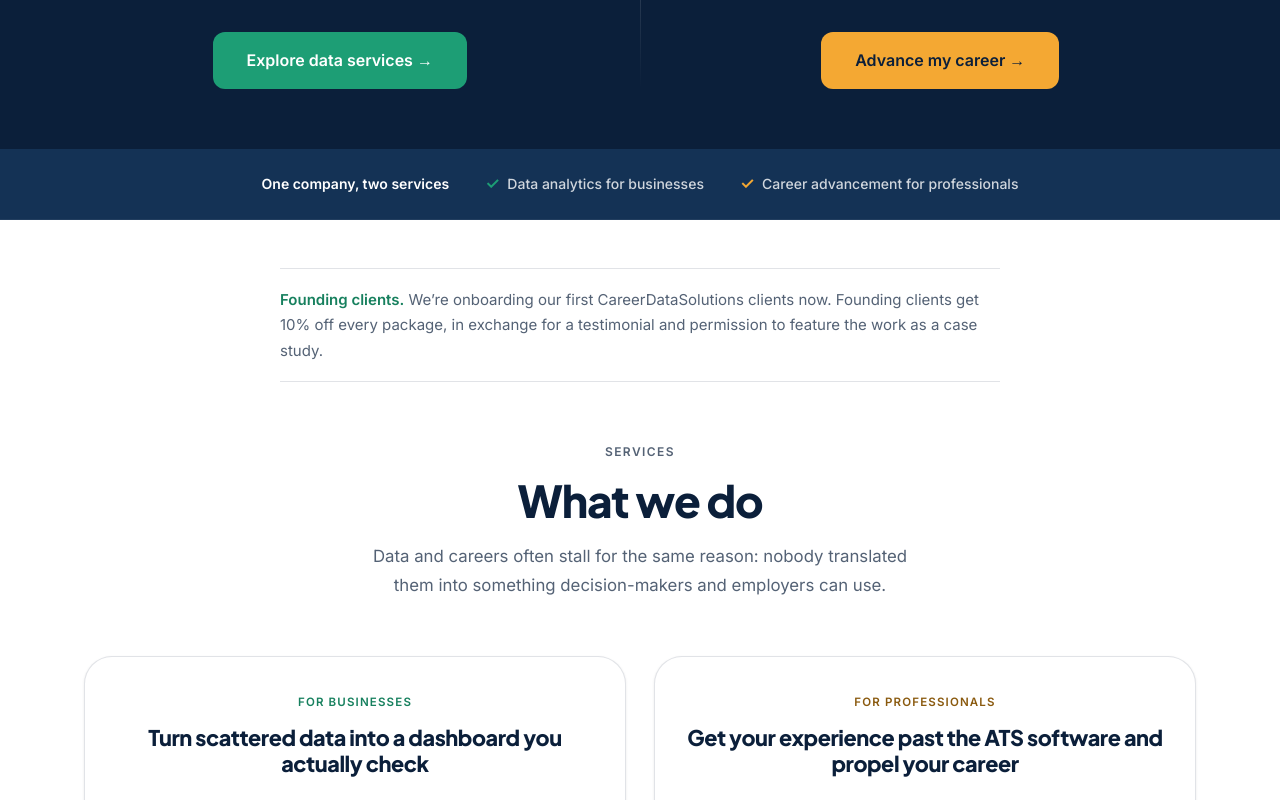
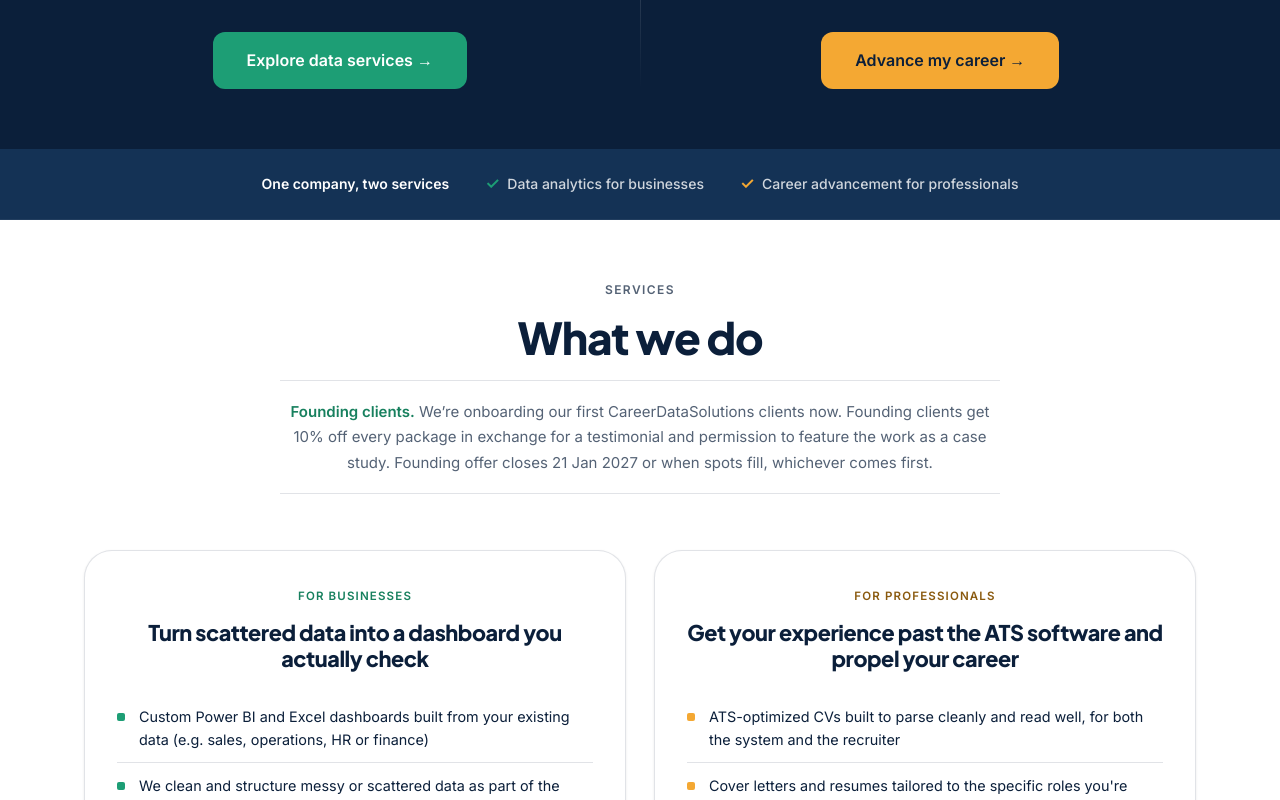
Before and after one commit to J4hz/CareerDataSolutions, a React (Vite) app: page / in a window 1280 px wide. Shown: the part 534-1334 px from the top of the page. Built offline with nearby package versions, Linux system fonts and the light colour scheme.

Commit message:
Copy update: founder title and quote, packages heroes, founding clients block and 21 Jan 2027 close date

```diff
--- a/src/components/AboutSection.jsx
+++ b/src/components/AboutSection.jsx
@@ -86,7 +86,6 @@ export default function AboutSection() {
               before the proof block says where Kabiru has already been. */}
           <FoundingClientsCallout
             tone="dark"
-            variant="discount"
             className="about-sec__founding"
           />
 
--- a/src/components/FoundingClientsCallout.jsx
+++ b/src/components/FoundingClientsCallout.jsx
@@ -1,5 +1,4 @@
 import {
-  discountOfferCopy,
   foundingClientsCopy,
   isFoundingClientsActive,
 } from '../content/foundingClients';
@@ -13,12 +12,6 @@ import '../styles/founding-clients.css';
  * drift apart. If the offer has lapsed (window closed or engagement cap
  * reached) this renders nothing at all rather than stale copy.
  *
- * VARIANT: which of the two copy blocks to state the offer with. `founding`
- * keeps the "Founding Clients" framing and is used by the homepage alone;
- * `discount` leads with the percentage instead and is what every other
- * surface takes. Both are built from the same discountPercent constant, so
- * picking the wrong one can misword the offer but never misprice it.
- *
  * COLOUR: on the light tone the lead-in takes --accent-ink, so it is gold
  * inside /career/* and teal inside /data/* and on the homepage. On the dark
  * About section it stays white, keeping that section monochrome.
@@ -29,13 +22,11 @@ import '../styles/founding-clients.css';
  */
 export default function FoundingClientsCallout({
   tone = 'light',
-  variant = 'founding',
   className = '',
 }) {
   if (!isFoundingClientsActive()) return null;
 
-  const { title, body } =
-    variant === 'discount' ? discountOfferCopy : foundingClientsCopy;
+  const { title, body } = foundingClientsCopy;
 
   /* One paragraph, the title run in as its opening words. No icon, no pill,
      no tinted panel: it should read like a line the business wrote, not a
--- a/src/content/about.js
+++ b/src/content/about.js
@@ -27,7 +27,7 @@ export const about = {
   eyebrow: 'The founder',
 
   pullQuote:
-    '"Data and careers fail for the same reason: no one translated them properly."',
+    '"Data and careers often stall for the same reason: nobody translated them into something decision-makers and employers can use."',
 
   /* Paragraphs before the two-track pivot below. */
   bioBefore: [
@@ -58,6 +58,10 @@ export const about = {
     'Kabiru Nyabwengi',
     'Founder, CareerDataSolutions',
     '13+ years · Emergency Medical Services operations',
-    'Business intelligence analyst, healthcare analytics, career advancement strategist',
+    /* A word joiner and non-breaking space (\u2060\u00A0) after each | keep the bar
+       with the role after it, so a wrap never leaves one hanging at the end
+       of a line. The joiner is needed because a line may break after a | even
+       when a non-breaking space follows it. */
+    'Business Intelligence & Data Analytics Professional |\u2060\u00A0Career Coach |\u2060\u00A0Emergency Healthcare Practitioner',
   ],
 };
--- a/src/content/foundingClients.js
+++ b/src/content/foundingClients.js
@@ -7,10 +7,8 @@
 // hardcodes the dates or the numbers.
 //
 // Rendered by components/FoundingClientsCallout.jsx on exactly two
-// surfaces: the homepage (between the "One company, two services" strip
-// and the "What we do" cards) and the About page (above the proof quote).
-// The homepage takes foundingClientsCopy below; the About page takes
-// discountOfferCopy, which states the same offer as a plain percentage.
+// surfaces: the homepage (under the "What we do" heading) and the About
+// page (above the proof quote). Both take foundingClientsCopy below.
 // Deliberately NOT on either packages page or in any FAQ: there it reads
 // as an excuse attached to a price, rather than a position stated up front.
 //
@@ -39,10 +37,10 @@ export const foundingClientsConfig = {
 
   /* How long the offer stands, in days from startDate. The first 75-day
      window closed on 9 Oct 2026; it was reopened in Oct 2026 to run through
-     15 Jan 2027. 174 days from 26 Jul puts the end at 16 Jan 00:00 UTC, so
-     the whole of 15 Jan is included. The end date is deliberately NOT shown
-     anywhere in the copy. */
-  windowDays: 174,
+     21 Jan 2027. 180 days from 26 Jul puts the end at 22 Jan 00:00 UTC, so
+     the whole of 21 Jan is included. The copy below states that date, so
+     change both together. */
+  windowDays: 180,
 
   /* How many finished engagements it takes before "founding" stops being
      honest. 6 is the mid-point of the report's 5–8 range. */
@@ -84,23 +82,9 @@ export const foundingClientsCopy = {
      hand it could say 10% while the cards said something else. */
   body:
     'We’re onboarding our first CareerDataSolutions clients now. Founding clients ' +
-    `get ${foundingClientsConfig.discountPercent}% off every package, in exchange ` +
-    'for a testimonial and permission to feature the work as a case study.',
-};
-
-/* The same offer stated as a plain discount, for every surface that should
-   lead with the number. The
-   homepage card is the only one that keeps the Founding Clients wording;
-   the About page takes this. Both read the same constant above, so the two
-   can never quote different figures. */
-export const discountOfferCopy = {
-  /* The title runs straight into the body as one sentence-led paragraph, so
-     the body does not repeat the percentage. */
-  title: `${foundingClientsConfig.discountPercent}% off for founding clients`,
-  body:
-    'We’re onboarding our first CareerDataSolutions clients now. The discount ' +
-    'applies to every package, in exchange for a testimonial and permission to ' +
-    'feature the work as a case study.',
+    `get ${foundingClientsConfig.discountPercent}% off every package in exchange ` +
+    'for a testimonial and permission to feature the work as a case study. ' +
+    'Founding offer closes 21 Jan 2027 or when spots fill, whichever comes first.',
 };
 
 /** Last instant the offer is still true, as a Date. */
--- a/src/pages/Home.jsx
+++ b/src/pages/Home.jsx
@@ -5,7 +5,6 @@ import { useInView } from '../hooks/useInView';
 import FaqAccordion from '../components/FaqAccordion';
 import CTASection from '../components/CTASection';
 import FoundingClientsCallout from '../components/FoundingClientsCallout';
-import { isFoundingClientsActive } from '../content/foundingClients';
 import '../styles/home.css';
 import '../styles/button.css';
 
@@ -145,21 +144,6 @@ export default function Home() {
         </div>
       </div>
 
-      {/* FOUNDING CLIENTS — the stage the business is actually at, said
-          plainly, in its own panel between the two-service strip and the
-          service cards. It gets ahead of the objection instead of answering
-          it later, which is why it is here and not on either pricing page.
-          The band is skipped entirely when the offer has lapsed, so an
-          expired callout leaves no empty gap behind it (the component
-          itself returns null; this keeps the padding from rendering). */}
-      {isFoundingClientsActive() && (
-        <div className="founding-band">
-          <div className="container">
-            <FoundingClientsCallout />
-          </div>
-        </div>
-      )}
-
       {/* PATH SELECTOR — the two cards that hand the visitor into the
           gold career shell or the teal data shell. Adapted from the
           reference file's .path-card pattern. This is the one place the
@@ -176,10 +160,10 @@ export default function Home() {
                 same job as "Client results" and "Questions" further down. */}
             <span className="eyebrow" style={{ color: 'var(--ink-soft)' }}>Services</span>
             <h2 id="paths-heading">What we do</h2>
-            <p className="paths__subtext">
-              Data and careers often stall for the same reason: nobody translated
-              them into something decision-makers and employers can use.
-            </p>
+            {/* FOUNDING CLIENTS — the stage the business is actually at, said
+                plainly under the heading. Renders nothing once the offer has
+                lapsed. */}
+            <FoundingClientsCallout className="paths__founding" />
           </div>
 
           {/* Data ("For Businesses") sits first, ahead of the career card. */}
--- a/src/pages/Packages.jsx
+++ b/src/pages/Packages.jsx
@@ -8,9 +8,11 @@ import '../styles/packages.css';
    closing notes, so the two pricing pages cannot end up telling a visitor
    different things about payment — the data page previously said nothing at
    all, which read as though the options were narrower on that side.
-   Same sentence, same position (end of .packages-page__note), same styling. */
+   Same sentence, same position (end of .packages-page__note), same styling.
+   Word joiners (\u2060) either side of the hyphen stop M-Pesa breaking
+   across two lines. */
 const PAYMENT_METHODS =
-  'Payment accepted via M-Pesa, PayPal, and bank transfer.';
+  'Payment accepted via M\u2060-\u2060Pesa, PayPal, and bank transfer.';
 
 const COPY = {
   data: {
@@ -18,7 +20,7 @@ const COPY = {
     heading: 'Scope tiers built for every stage',
     sectionTitle: 'Dashboard and automation scope tiers',
     intro:
-      `${DATA_PACKAGES_FROM} These tiers are starting points rather than fixed packages: dashboard work varies too much by data complexity to price sight-unseen.`,
+      `These tiers are starting points rather than fixed packages: dashboard work varies too much by data complexity to price sight-unseen. ${DATA_PACKAGES_FROM}`,
     // Data work is quoted, not bought off the page, so the note leads with how
     // the number gets fixed before it closes on how it gets paid.
     note:
@@ -30,7 +32,7 @@ const COPY = {
     heading: 'Packages built for every stage',
     sectionTitle: 'CV, LinkedIn, and coaching packages',
     intro:
-      'Local KES pricing for Kenya. USD rates for international clients. All packages include clear timelines, defined revision rounds, and delivery via email. Payment accepted via M-Pesa, PayPal, and bank transfer.',
+      'All packages include clear timelines, defined revision rounds, and delivery via email. Payment accepted via M\u2060-\u2060Pesa, PayPal, and bank transfer. Local KES pricing for Kenya. USD rates for international clients.',
   },
 };
 
--- a/src/seo/schema.js
+++ b/src/seo/schema.js
@@ -73,7 +73,7 @@ function organization() {
     founder: {
       '@type': 'Person',
       name: 'Kabiru Nyabwengi',
-      jobTitle: 'Founder & Principal Consultant',
+      jobTitle: 'Business Intelligence & Data Analytics Professional | Career Coach | Emergency Healthcare Practitioner',
     },
     address: {
       '@type': 'PostalAddress',
--- a/src/styles/home.css
+++ b/src/styles/home.css
@@ -296,20 +296,6 @@
 .trust-bar__check--data   { color: var(--teal); }
 .trust-bar__check--career { color: var(--gold); }
 
-/* ── FOUNDING CLIENTS BAND ──
-   Carries the callout across the seam between the trust bar and the path
-   cards. Same white as .paths below it, so the two read as one field and
-   the panel is the only thing with an edge. The callout is centred rather
-   than full-bleed: at container width it would stop looking like a panel.
-   Bottom padding is 0 — .paths supplies the gap under it. */
-.founding-band {
-  background: var(--paper);
-  padding: 48px 0 0;
-}
-
-.founding-band .founding-callout {
-  margin: 0 auto;
-}
 
 /* ── SERVICES OVERVIEW ── */
 .services-overview {
@@ -365,6 +351,12 @@
   font-weight: 800;
   letter-spacing: -0.025em;
   margin-bottom: 16px;
+}
+
+/* The founding-clients callout under the heading, centred like the
+   heading above it. */
+.paths__founding {
+  margin: 0 auto;
 }
 
 .paths__subtext {
```
